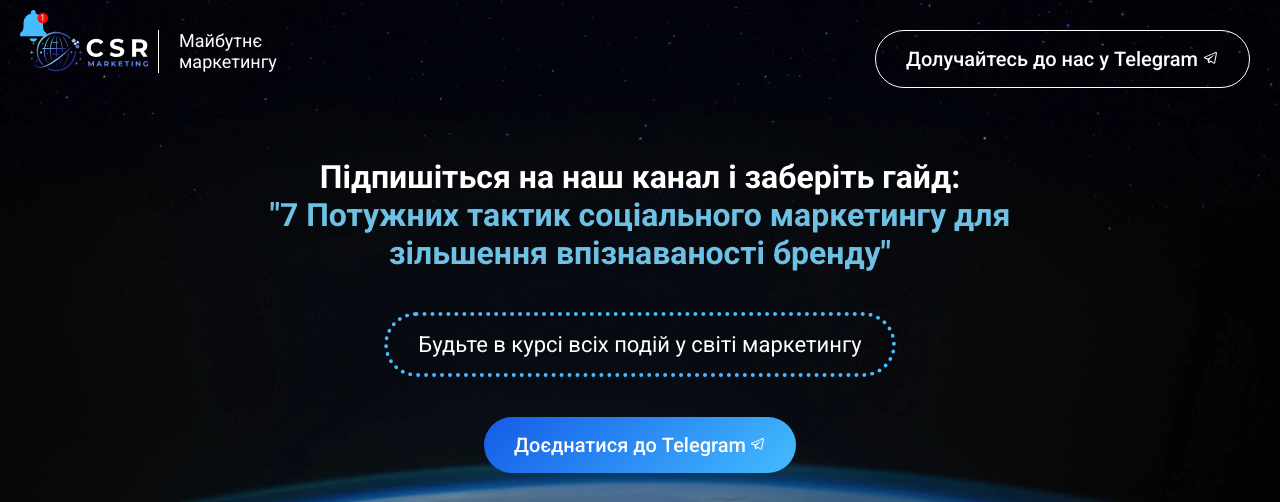
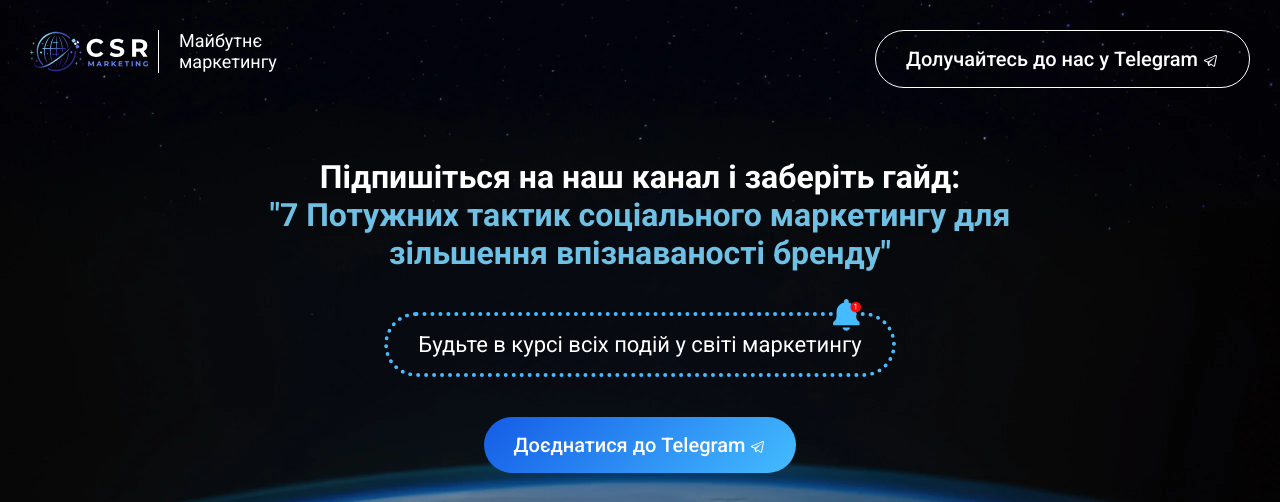
Before and after one commit to IamGater/csr, a plain HTML site: page index.html in a window 1280 px wide. Shown: the top 502 px of the page. Drawn offline with Linux system fonts and the light colour scheme.

Commit message:
fix position

```diff
--- a/index.html
+++ b/index.html
@@ -22,12 +22,12 @@
           маркетингу
         </p>
       </div>
-      <div class="header__wrapper2">
-        <a href="https://www.seaofthieves.com/" class="header__link"
-          >Долучайтесь до нас у Telegram</a
-        >
-        <img src="./img/telegram.svg" alt="" class="telegram" />
-      </div>
+      <a href="https://www.seaofthieves.com/" class="header__link"
+        >Долучайтесь до нас у Telegram<img
+          src="./img/telegram.svg"
+          alt=""
+          class="telegram"
+      /></a>
     </header>
     <main class="main">
       <h1 class="main__title">
@@ -37,15 +37,16 @@
           бренду"
         </span>
       </h1>
-
-      <h2 class="main__text">Будьте в курсі всіх подій у світі маркетингу</h2>
-      <img src="./img/bell.svg" alt="" class="main__bell" />
-      <div class="main__wrapper">
-        <a href="https://www.seaofthieves.com/" class="main__link"
-          >Доєднатися до Telegram</a
-        >
-        <img src="./img/telegram.svg" alt="" class="telegram" />
+      <div class="main__bell-wrapper">
+        <h2 class="main__text">Будьте в курсі всіх подій у світі маркетингу</h2>
+        <img src="./img/bell.svg" alt="" class="main__bell" />
       </div>
+      <a href="https://www.seaofthieves.com/" class="main__link"
+        >Доєднатися до Telegram<img
+          src="./img/telegram.svg"
+          alt=""
+          class="telegram"
+      /></a>
     </main>
   </body>
 </html>
--- a/style.css
+++ b/style.css
@@ -42,7 +42,8 @@
   font-weight: 400;
 }
 
-.header__wrapper2 {
+.header__link {
+  color: white;
   border: 1px solid white;
   border-radius: 100px;
   padding: 16px 30px;
@@ -50,15 +51,13 @@
   font-weight: 500;
 }
 
-.header__link {
-  color: white;
-}
-
 .telegram {
   width: 16px;
   height: 16px;
   justify-content: center;
   align-items: center;
+  vertical-align: middle;
+  margin-left: 5px;
 }
 
 .main {
@@ -77,7 +76,6 @@
 }
 
 .main__text {
-  position: relative;
   border: 4px dotted #44bcff;
   padding: 16px 30px;
   border-radius: 100px;
@@ -85,20 +83,26 @@
   font-weight: 400;
   margin-bottom: 40px;
 }
+
+.main__bell-wrapper {
+  position: relative;
+}
+
 .main__bell {
   width: 28px;
   position: absolute;
-  top: 10px;
-  left: 20px;
+  top: -13px;
+  right: 35px;
 }
-.main__wrapper {
+.main__link {
+  color: white;
+  font-size: 20px;
+  font-weight: 500;
   background: linear-gradient(135deg, rgb(20, 92, 231), rgb(68, 188, 255) 100%);
   border-radius: 100px;
   padding: 16px 30px 16px 30px;
 }
-
-.main__link {
-  color: white;
-  font-size: 20px;
-  font-weight: 500;
+.main__link::after {
+  content: "";
+  background-image: url(./img/telegram.svg);
 }
```
